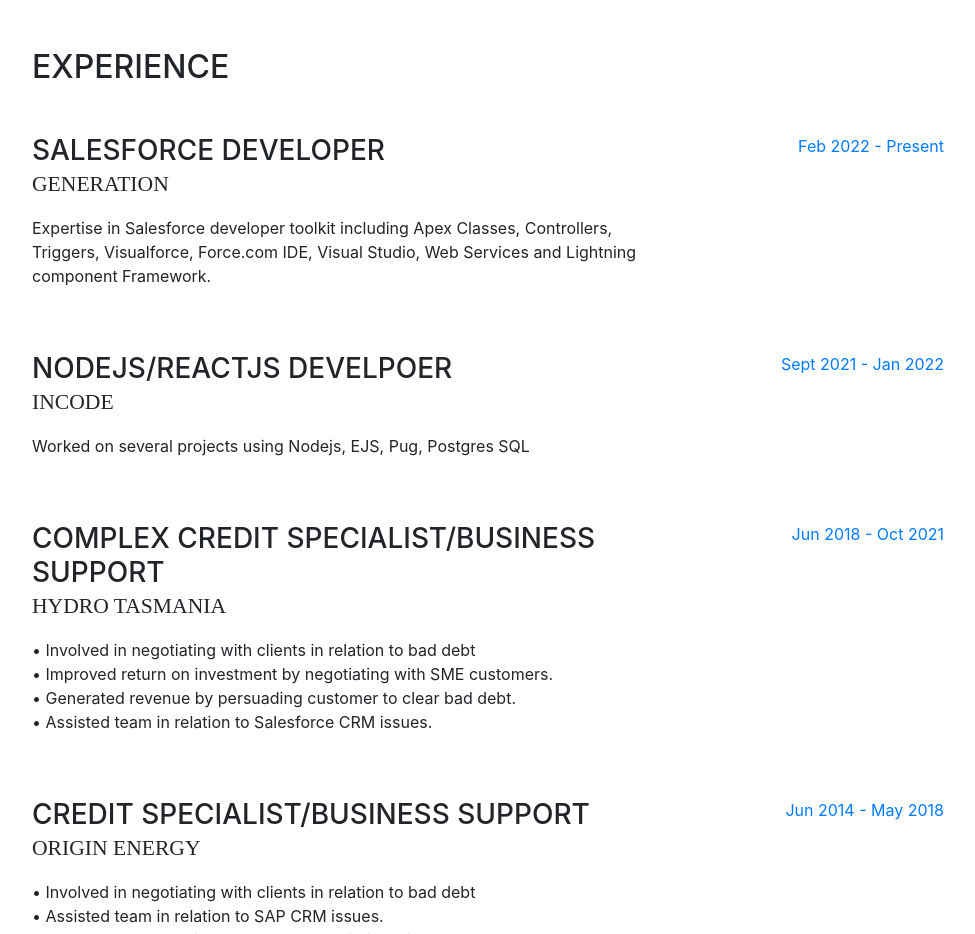
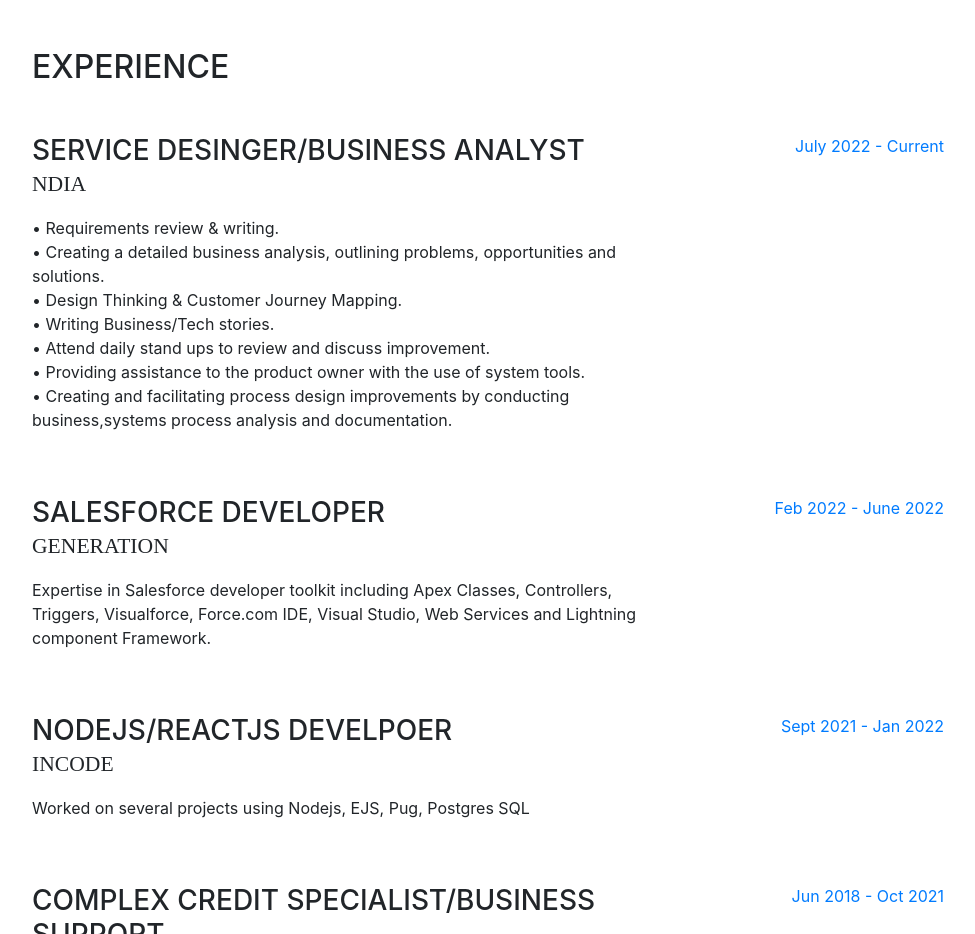
Before and after one commit to crajgopal/rajgc, a website with bundled scripts: page index.html in a window 1280 px wide. Shown: the part 800-1734 px from the top of the page, without its empty margins (288-1263 px from the left). Built offline with nearby package versions, Linux system fonts and the light colour scheme; a web font is replaced by a local one.

Commit message:
NDIA exp

```diff
--- a/index.html
+++ b/index.html
@@ -139,6 +139,31 @@
         <div class="my-auto">
           <h2 class="mb-5">Experience</h2>
 
+
+
+          <div class="resume-item d-flex flex-column flex-md-row mb-5">
+            <div class="resume-content mr-auto">
+              <h3 class="mb-0">Service Desinger/Business Analyst</h3>
+              <div class="subheading mb-3">NDIA</div>
+              <p>
+
+                •	Requirements review & writing.
+                <br> •	Creating a detailed business analysis, outlining problems, opportunities and solutions.
+                <br> •	Design Thinking & Customer Journey Mapping.
+                <br> •	Writing Business/Tech stories.
+                <br> •	Attend daily stand ups to review and discuss improvement.
+                <br> •	Providing assistance to the product owner with the use of system tools.
+                <br> •	Creating and facilitating process design improvements by conducting business,systems process analysis and documentation.
+
+
+
+              </p>
+            </div>
+            <div class="resume-date text-md-right">
+              <span class="text-primary">July 2022 - Current</span>
+            </div>
+          </div>
+
           <div class="resume-item d-flex flex-column flex-md-row mb-5">
             <div class="resume-content mr-auto">
               <h3 class="mb-0">Salesforce Developer</h3>
@@ -149,7 +174,7 @@
                 </p>
             </div>
             <div class="resume-date text-md-right">
-              <span class="text-primary">Feb 2022 - Present</span>
+              <span class="text-primary">Feb 2022 - June 2022</span>
             </div>
           </div>
 
@@ -397,6 +422,7 @@
               Salesforce Certified Platform Developer I</li>
             <li>
 
+
             <li>
               <i class="fa-li fa fa-trophy text-warning"></i>
               Selected for International student internship program from RMIT Melbourne.</li>
```
